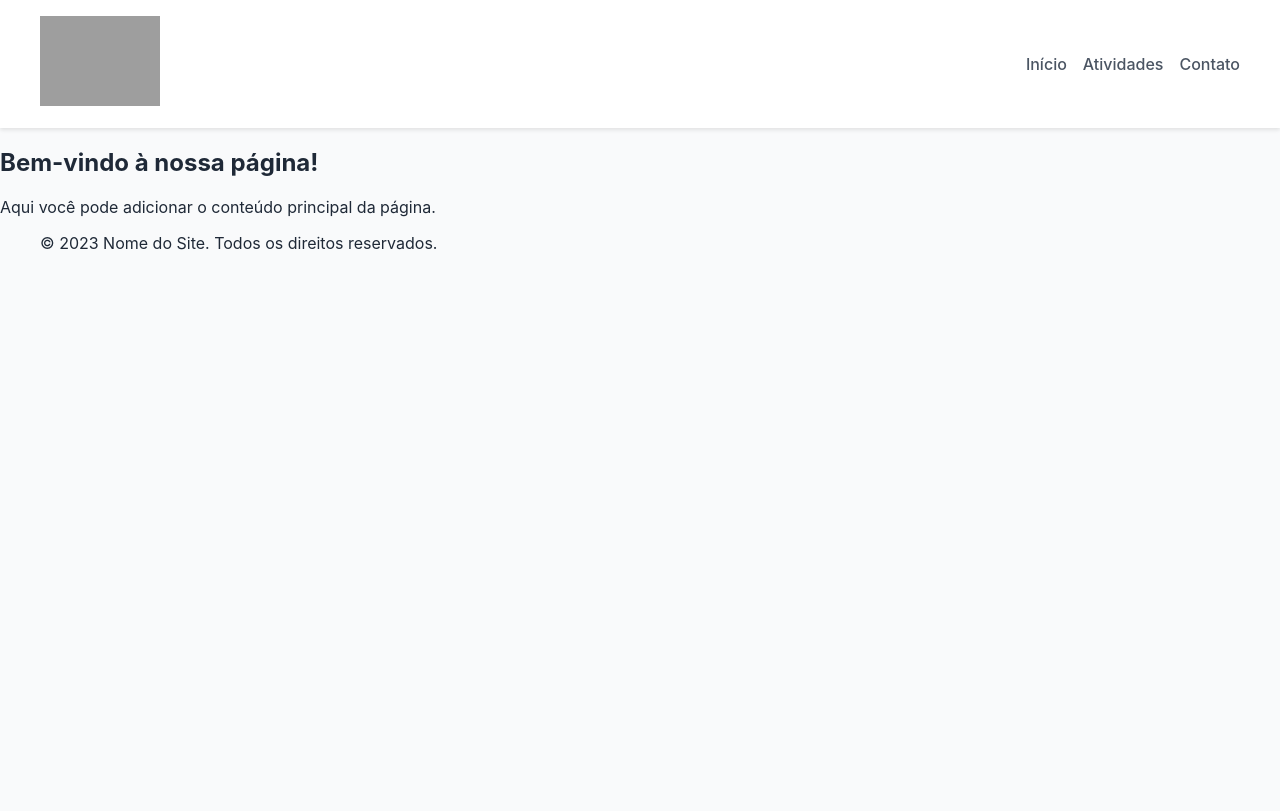
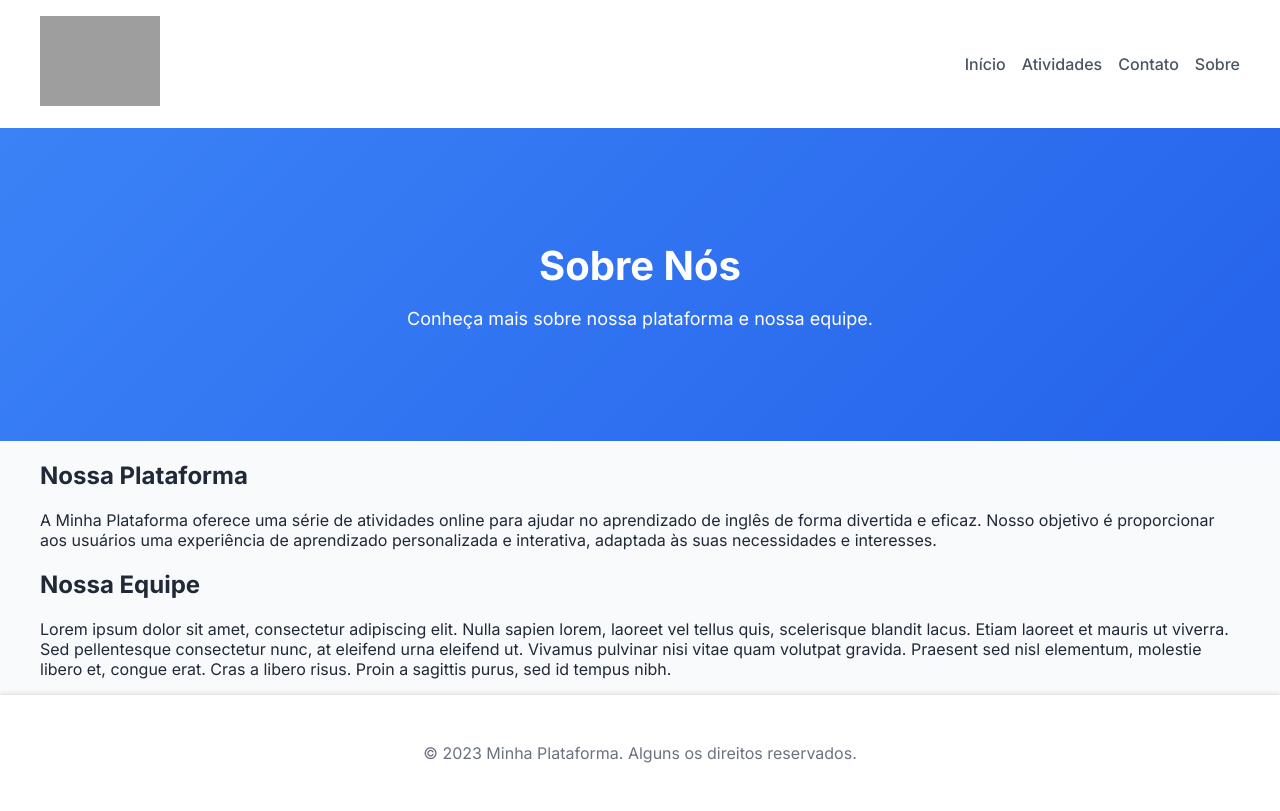
Before and after one commit to christopherallanb/boys-archive, a plain HTML site: page public/Sobre.html in a window 1280 px wide. Drawn offline with Linux system fonts and the light colour scheme; files that its build step writes are made by us from their sources; grey boxes are pictures that could not be loaded.

Commit message:
Página Sobre melhorada

```diff
--- a/public/Sobre.html
+++ b/public/Sobre.html
@@ -1,40 +1,70 @@
 <!DOCTYPE html>
-<html lang="pt-br">
+<html lang="pt-BR">
 <head>
   <meta charset="UTF-8">
   <meta name="viewport" content="width=device-width, initial-scale=1.0">
   <title>Sobre nós</title>
-    <link rel="stylesheet" href="styles.css"> <!-- Certifique-se de que o caminho do arquivo CSS está correto -->
-    <link rel="stylesheet" href="atividades.css"> <!-- Certifique-se de que o caminho do arquivo CSS está correto -->
+  <link href="https://fonts.googleapis.com/css2?family=Inter:wght@400;500;600;700&display=swap" rel="stylesheet">
+  <link rel="stylesheet" href="css\styles.css">
 </head>
 <body>
-
+  <div class="min-h-screen">
     <!-- NavBar -->
     <nav class="navbar">
       <div class="container">
         <div class="logo">
-        <img src="img\cachorros-caxumba\Cachorro-caxumba-1.jpeg" alt="Logo cachorro caxumba" height="90">
-
+          <img src="img/cachorros-caxumba/Cachorro-caxumba-1.jpeg" alt="Logo cachorro caxumba" height="90">
         </div>
         <div class="nav-links">
-        <a href="Main.html" class="nav-link">Início</a> <!-- Caminho corrigido -->
+          <a href="index.html" class="nav-link">Início</a> <!-- Caminho corrigido -->
           <a href="Atividades.html" class="nav-link">Atividades</a>
           <a href="#" class="nav-link">Contato</a>
+          <a href="Sobre.html" class="nav-link active">Sobre</a> <!-- Botão de Sobre -->
         </div>
       </div>
     </nav>
 
-    <main>
-        <section class="content">
-            <h2>Bem-vindo à nossa página!</h2>
-            <p>Aqui você pode adicionar o conteúdo principal da página.</p>
+    <!-- Sobre Nós Section -->
+    <section class="hero">
+      <div class="container text-center">
+        <h1 class="hero-title">Sobre Nós</h1>
+        <p class="hero-subtitle">Conheça mais sobre nossa plataforma e nossa equipe.</p>
+      </div>
     </section>
-    </main>
 
-    <footer>
+    <!-- Conteúdo sobre a plataforma -->
+    <section class="about-content">
       <div class="container">
-            <p>&copy; 2023 Nome do Site. Todos os direitos reservados.</p>
+        <div class="about-section">
+          <h2>Nossa Plataforma</h2>
+          <p>A Minha Plataforma oferece uma série de atividades online para ajudar no aprendizado de inglês de forma divertida e eficaz. Nosso objetivo é proporcionar aos usuários uma experiência de aprendizado personalizada e interativa, adaptada às suas necessidades e interesses.</p>
+        </div>
+
+        <div class="about-section">
+          <h2>Nossa Equipe</h2>
+          <p>Lorem ipsum dolor sit amet,
+            consectetur adipiscing elit. Nulla sapien lorem,
+            laoreet vel tellus quis, scelerisque blandit lacus. Etiam laoreet et mauris ut viverra.
+            Sed pellentesque consectetur nunc, at eleifend urna eleifend ut.
+            Vivamus pulvinar nisi vitae quam volutpat gravida.
+             Praesent sed nisl elementum, molestie libero et,
+              congue erat. Cras a libero risus. Proin a sagittis purus,
+              sed id tempus nibh.</p>
+        </div>
+      </div>
+    </section>
+
+    <!-- Footer -->
+    <footer class="footer">
+      <div class="container text-center">
+        <p class="footer-text">© 2023 Minha Plataforma. Alguns os direitos reservados.</p>
       </div>
     </footer>
+
+    <!-- Scroll to Top Button -->
+    <button id="scrollTopBtn" class="scroll-top-btn" aria-label="Scroll to top">↑</button>
+  </div>
+
+  <script src="js/Sobre.js"></script> <!-- Caminho corrigido -->
 </body>
 </html>
```
Lines whose indentation alone changed are shown as unchanged.
